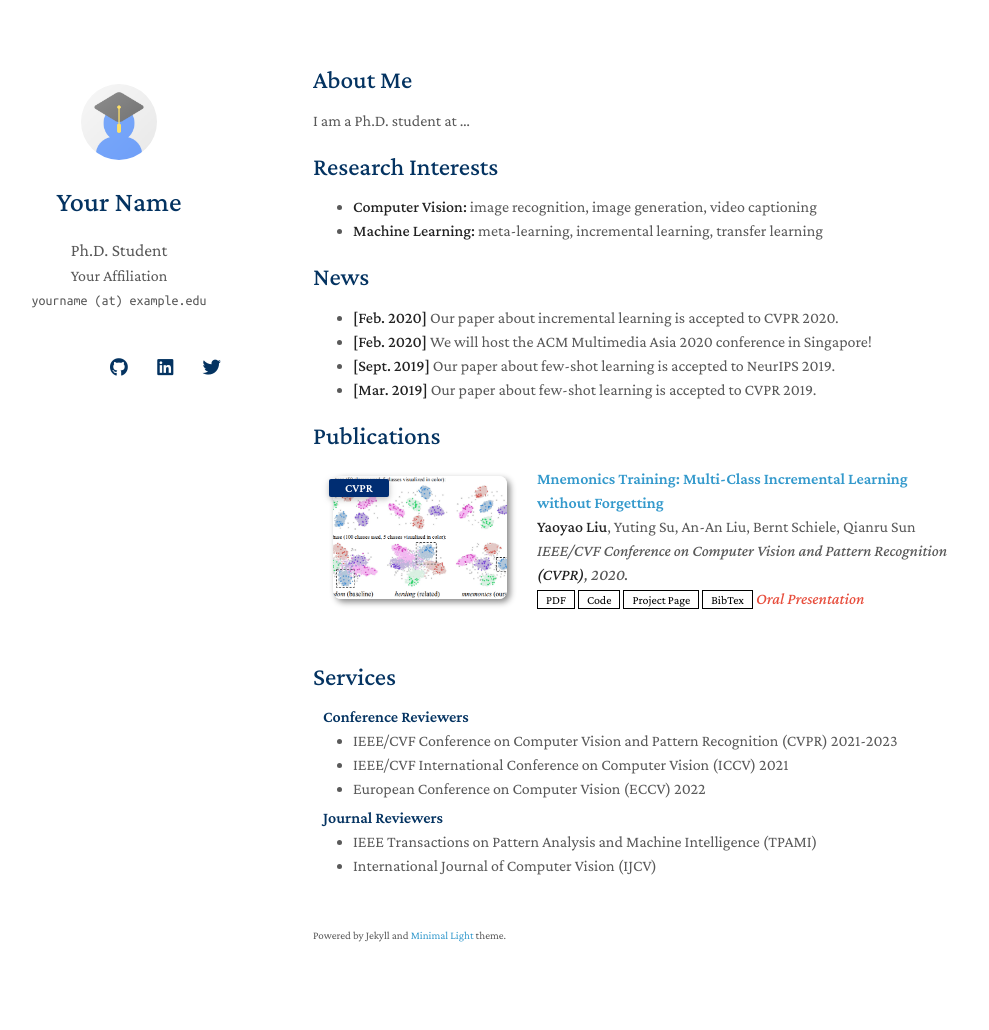
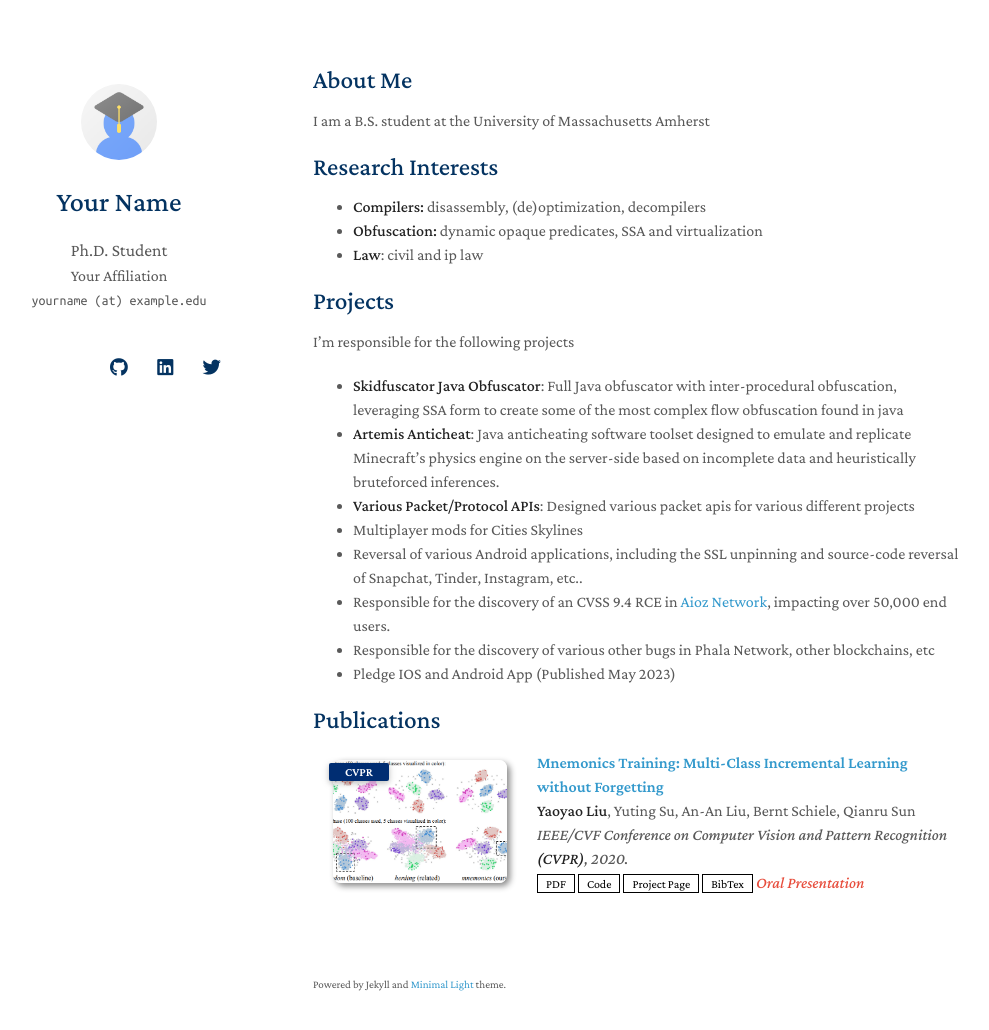
Before and after one commit to terminalsin/terminalsin.github.io, a Jekyll site: the page built from index.md, in a window 1280 px wide and 1065 px high. Shown: the top 1030 px of the window, without its empty margins (157-1146 px from the left). Built offline with Jekyll 4.4.1, drawn with Linux system fonts in a browser that asks for light colours; nearby versions of some CDN libraries; a style sheet for code colours, icons or effects is not loaded; our own code applies the rules of GitHub Pages for plain Markdown files.

Commit message:
Update index.md

```diff
--- a/index.md
+++ b/index.md
@@ -4,20 +4,24 @@ layout: homepage
 
 ## About Me
 
-I am a Ph.D. student at ...
+I am a B.S. student at the University of Massachusetts Amherst
 
 ## Research Interests
 
-- **Computer Vision:** image recognition, image generation, video captioning
-- **Machine Learning:** meta-learning, incremental learning, transfer learning
+- **Compilers:** disassembly, (de)optimization, decompilers
+- **Obfuscation:** dynamic opaque predicates, SSA and virtualization
+- **Law**: civil and ip law
 
-## News
+## Projects
 
-- **[Feb. 2020]** Our paper about incremental learning is accepted to CVPR 2020.
-- **[Feb. 2020]** We will host the ACM Multimedia Asia 2020 conference in Singapore!
-- **[Sept. 2019]** Our paper about few-shot learning is accepted to NeurIPS 2019.
-- **[Mar. 2019]** Our paper about few-shot learning is accepted to CVPR 2019.
+I'm responsible for the following projects
+- [**Skidfuscator Java Obfuscator**](https://github.com/skidfuscatordev/skidfuscator-java-obfuscator): Full Java obfuscator with inter-procedural obfuscation, leveraging SSA form to create some of the most complex flow obfuscation found in java
+- [**Artemis Anticheat**](https://github.com/artemisac/artemis-minecraft-anticheat): Java anticheating software toolset designed to emulate and replicate Minecraft's physics engine on the server-side based on incomplete data and heuristically bruteforced inferences.
+- [**Various Packet/Protocol APIs**](https://github.com/terminalsin/fairy-packet-starter): Designed various packet apis for various different projects
+- Multiplayer mods for Cities Skylines
+- Reversal of various Android applications, including the SSL unpinning and source-code reversal of Snapchat, Tinder, Instagram, etc..
+- Responsible for the discovery of an CVSS 9.4 RCE in [Aioz Network](https://aioz.network/), impacting over 50,000 end users.
+- Responsible for the discovery of various other bugs in Phala Network, other blockchains, etc
+- Pledge IOS and Android App (Published May 2023)
 
 {% include_relative _includes/publications.md %}
-
-{% include_relative _includes/services.md %}
```
